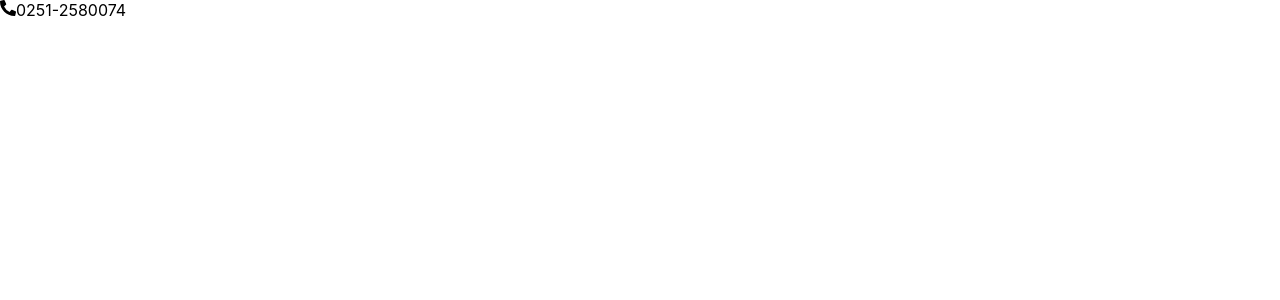
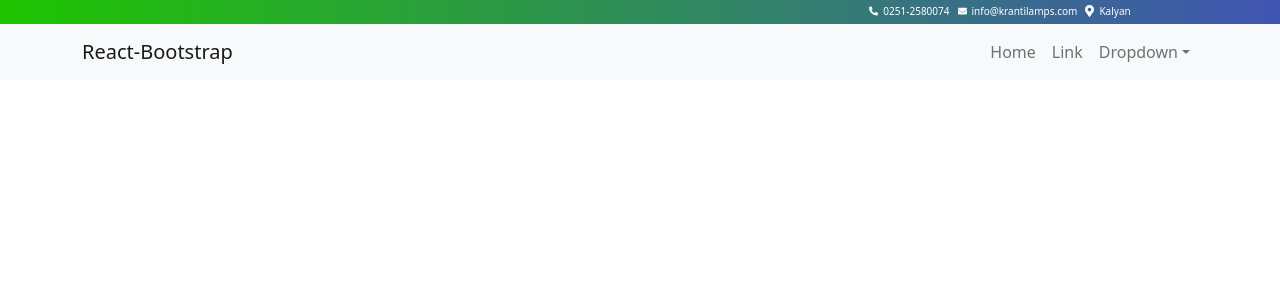
Before and after one commit to ashishmchawla/krantiLamps, a React (Create React App) app: page / in a window 1280 px wide. Shown: the top 300 px of the page. Built offline with nearby package versions, Linux system fonts and the light colour scheme.

Commit message:
Adding Top Bar & Navigation

```diff
--- a/src/App.js
+++ b/src/App.js
@@ -1,10 +1,13 @@
 import "./theme/scss/main.scss";
+import "bootstrap/dist/css/bootstrap.min.css";
 import TopBar from "./components/headerComponents/TopBar";
+import Navigation from "./components/headerComponents/Navigation";
 
 function App() {
     return (
         <div className="App">
             <TopBar />
+            <Navigation />
         </div>
     );
 }
--- /dev/null
+++ b/src/components/headerComponents/Navigation.js
@@ -0,0 +1,39 @@
+import React from "react";
+import { Navbar, Container, Nav, NavDropdown } from "react-bootstrap";
+
+const Navigation = () => {
+    return (
+        <Navbar sticky="top" bg="light" expand="lg">
+            <Container>
+                <Navbar.Brand href="#home">React-Bootstrap</Navbar.Brand>
+                <Navbar.Toggle aria-controls="basic-navbar-nav" />
+                <Navbar.Collapse
+                    id="basic-navbar-nav"
+                    className="justify-content-end"
+                >
+                    <Nav>
+                        <Nav.Link href="#home">Home</Nav.Link>
+                        <Nav.Link href="#link">Link</Nav.Link>
+                        <NavDropdown title="Dropdown" id="basic-nav-dropdown">
+                            <NavDropdown.Item href="#action/3.1">
+                                Action
+                            </NavDropdown.Item>
+                            <NavDropdown.Item href="#action/3.2">
+                                Another action
+                            </NavDropdown.Item>
+                            <NavDropdown.Item href="#action/3.3">
+                                Something
+                            </NavDropdown.Item>
+                            <NavDropdown.Divider />
+                            <NavDropdown.Item href="#action/3.4">
+                                Separated link
+                            </NavDropdown.Item>
+                        </NavDropdown>
+                    </Nav>
+                </Navbar.Collapse>
+            </Container>
+        </Navbar>
+    );
+};
+
+export default Navigation;
--- a/src/components/headerComponents/TopBar.js
+++ b/src/components/headerComponents/TopBar.js
@@ -1,17 +1,28 @@
 import React from "react";
 import { Container, Row, Col } from "react-bootstrap";
-import { FaPhoneAlt } from "react-icons/fa";
+import { FaPhoneAlt, FaEnvelope, FaMapMarkerAlt } from "react-icons/fa";
 
 const TopBar = () => {
     return (
-        <Container className="top-bar">
+        <Container className="top-bar" fluid>
             <Row>
-                <Col></Col>
-                <Col></Col>
-                <Col>
-                    <div className="top-bar__inline_items">
-                        <FaPhoneAlt />
-                        0251-2580074
+                <Col lg={{ span: 4, offset: 8 }} sm={{ span: 12 }}>
+                    <div className="top-bar__items">
+                        <a className="top-bar__item" href="tel:0251 2580074">
+                            <FaPhoneAlt className="top-bar__item__icon" />
+                            0251-2580074
+                        </a>
+                        <a
+                            className="top-bar__item"
+                            href="mailto:info@krantilamps.com"
+                        >
+                            <FaEnvelope className="top-bar__item__icon" />
+                            info@krantilamps.com
+                        </a>
+                        <a className="top-bar__item" href="google.com">
+                            <FaMapMarkerAlt className="top-bar__item__icon" />
+                            Kalyan
+                        </a>
                     </div>
                 </Col>
             </Row>
--- a/src/theme/scss/components/_components.scss
+++ b/src/theme/scss/components/_components.scss
@@ -0,0 +1 @@
+@import "./topbar";
--- /dev/null
+++ b/src/theme/scss/components/_topbar.scss
@@ -0,0 +1,25 @@
+.top-bar {
+    background: $primary-color;
+    background: linear-gradient(
+        90deg,
+        $primary-color 0%,
+        $secondary-color 100%
+    );
+    &__items {
+        display: inline;
+        flex-direction: row;
+        font-size: 10px;
+    }
+    a.top-bar__item {
+        display: inline-flex;
+        align-content: space-between;
+        padding-right: 10px;
+        text-decoration: none;
+        padding: 1%;
+        color: $white;
+    }
+    .top-bar__item__icon {
+        padding-right: 5px;
+        font-size: 14px;
+    }
+}
--- a/src/theme/scss/partials/_variables.scss
+++ b/src/theme/scss/partials/_variables.scss
@@ -0,0 +1,3 @@
+$primary-color: rgb(31, 197, 0);
+$secondary-color: rgb(64, 84, 178);
+$white: white;
```
